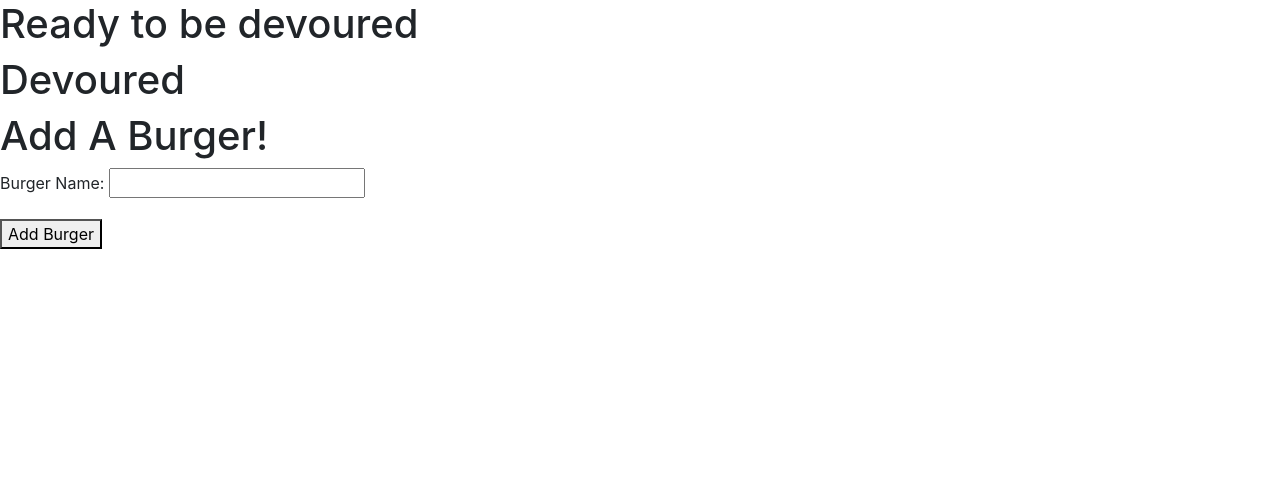
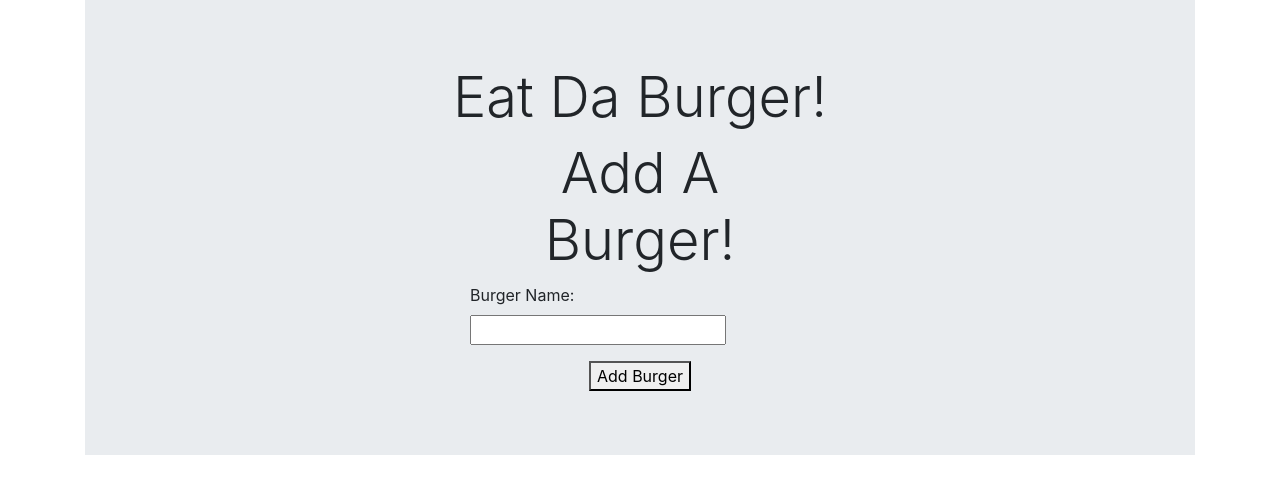
Before and after one commit to rtothaoss/Eat_Da_Burger, a Node server app: page / in a window 1280 px wide. Shown: the top 494 px of the page. Run offline with Node 20, Linux system fonts and the light colour scheme; data that the repository does not hold is empty; some libraries are stand-ins or nearby versions.

Commit message:
started styling but needs finishing touches

```diff
--- a/views/index.handlebars
+++ b/views/index.handlebars
@@ -1,5 +1,63 @@
-<h1>Ready to be devoured</h1>
+{{!-- <h1 style='text-align: center'>Eat Da Burger!</h1> --}}
 
+
+<div class='container'>
+  <div class="jumbotron jumbotron-fluid">
+    <div class="container">
+      <h1 class='display-4' style='text-align: center;'>Eat Da Burger!</h1>
+      <div class='row'>
+
+        <div class='col-lg-6' style='padding-left:10%'>
+          {{#each burger}}
+          {{#unless devoured}}
+          <p>
+            <button class="change-devour" data-id="{{id}}" data-newdevoured="{{devoured}}">{{id}}
+            {{burger_name}}</button>
+            {{!-- {{id}}
+            {{burger_name}} --}}
+            </p>
+          {{!-- <div class='text-right'> --}}
+            {{!-- <button class="change-devour" data-id="{{id}}" data-newdevoured="{{devoured}}">Devour</button> --}}
+        {{!-- </div> --}}
+
+          {{/unless}}
+          {{/each}}
+        </div>
+        <div class='col-lg-6' style='padding-left:10%'>
+          {{#each burger}}
+          {{#if devoured}}
+          <p>
+            {{id}}
+            {{burger_name}}
+          </p>
+          {{/if}}
+          {{/each}}
+        </div>
+      </div>
+      <div class='row'>
+        <div class='col'></div>
+        <div class='col'>
+          <h1 class='display-4 text-center'>Add A Burger!</h1>
+          {{!-- <h1>Add A Burger!</h1> --}}
+
+          <form class="add-burger">
+
+            <div class="form-group">
+              <label for="burger">Burger Name:</label>
+              <input type="text" id="burger" name="name">
+            </div>
+            <div class='text-center'>
+              <button type="submit">Add Burger</button>
+            </div>
+          </form>
+        </div>
+        <div class='col'></div>
+      </div>
+    </div>
+  </div>
+</div>
+</div>
+{{!--
 {{#each burger}}
 {{#unless devoured}}
 <p>
@@ -7,12 +65,12 @@
   {{burger_name}}
   <button class="change-devour" data-id="{{id}}" data-newdevoured="{{devoured}}">Devour</button>
 </p>
-{{!-- {{> burger-block devoured=false}} --}}
+
 {{/unless}}
-{{/each}}
+{{/each}} --}}
 
 
-<h1>Devoured</h1>
+{{!-- <h1>Devoured</h1>
 
 {{#each burger}}
 {{#if devoured}}
@@ -21,9 +79,10 @@
   {{burger_name}}
 </p>
 {{/if}}
-{{/each}}
+{{/each}} --}}
 
-<h1>Add A Burger!</h1>
+
+{{!-- <h1>Add A Burger!</h1>
 
 <form class="add-burger">
 
@@ -33,7 +92,7 @@
   </div>
 
   <button type="submit">Add Burger</button>
-</form>
+</form> --}}
 
 {{!-- <script>
 
@@ -56,7 +115,7 @@
     );
   });
 
-    $(".add-burger").on("submit", function(event) {
+  $(".add-burger").on("submit", function (event) {
     event.preventDefault();
 
     var newBurger = {
@@ -68,7 +127,7 @@
       type: "POST",
       data: newBurger
     }).then(
-        function() {
+      function () {
         console.log("created new burger");
         location.reload();
       });
```
Also changed, not shown: public/assets/js/app.js. Lines whose indentation alone changed are shown as unchanged.
